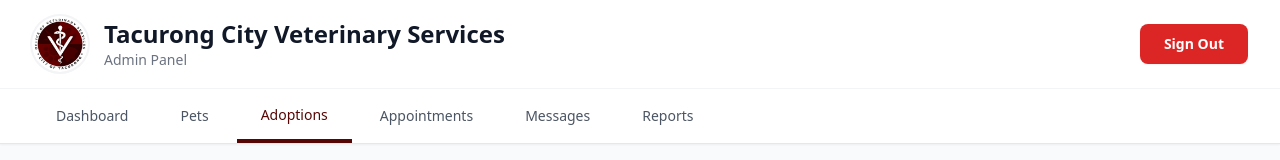
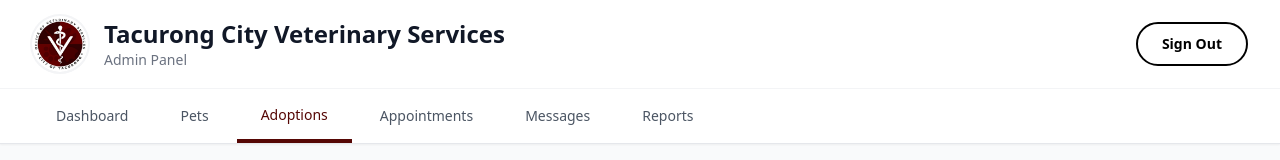
Before and after one commit to lmxriel/Frontend, a React (Vite) app: page /admin/adoption in a window 1280 px wide. Shown: the top 160 px of the page. Built offline with nearby package versions, Linux system fonts and the light colour scheme; no server answers.

Commit message:
dashboard

```diff
--- a/src/Components/Navigation/TopNavAdmin.jsx
+++ b/src/Components/Navigation/TopNavAdmin.jsx
@@ -38,14 +38,23 @@ function TopNavAdmin({ handleSignOut }) {
           </div>
 
           {/* Sign Out Button */}
-          <button
-            onClick={handleSignOut}
-            className="px-6 py-2.5 bg-red-600 text-white text-sm font-semibold rounded-lg
-                     shadow-sm hover:bg-red-700 hover:shadow-md transition-all duration-200
-                     active:scale-95 focus:outline-none focus:ring-2 focus:ring-red-500 focus:ring-offset-2"
-          >
-            Sign Out
-          </button>
+            <button
+              onClick={handleSignOut}
+              className="
+                px-6 py-2.5
+                rounded-full
+                border-2 border-black
+                text-black text-sm font-semibold
+                bg-transparent
+                hover:bg-black hover:text-white
+                transition-all duration-200
+                active:scale-95
+                focus:outline-none focus:ring-2 focus:ring-black focus:ring-offset-2
+              "
+            >
+              Sign Out
+            </button>
+
         </div>
       </div>
 
--- a/src/Pages/Dashboard/DashboardPage.jsx
+++ b/src/Pages/Dashboard/DashboardPage.jsx
@@ -184,18 +184,19 @@ function DashboardPage() {
         </div>
 
         {/* Quick Actions */}
-          <div className="flex gap-4">
+        <div className="flex gap-4 px-6 justify-center">
           {quickActions.map((action, idx) => (
             <button
               key={idx}
               onClick={() => navigate(action.path)}
-                className="flex-1 h-12 bg-[#560705] text-white rounded-lg font-medium text-sm hover:bg-[#703736] hover:shadow-md transition-all flex items-center justify-center"
+              className="flex-1 max-w-[220px] h-12 bg-[#560705] text-white rounded-lg font-medium text-sm hover:bg-[#703736] hover:shadow-md transition-all flex items-center justify-center"
             >
               {action.label}
             </button>
           ))}
         </div>
 
+
       </div>
     </div>
   );
```
Lines whose indentation alone changed are shown as unchanged.
